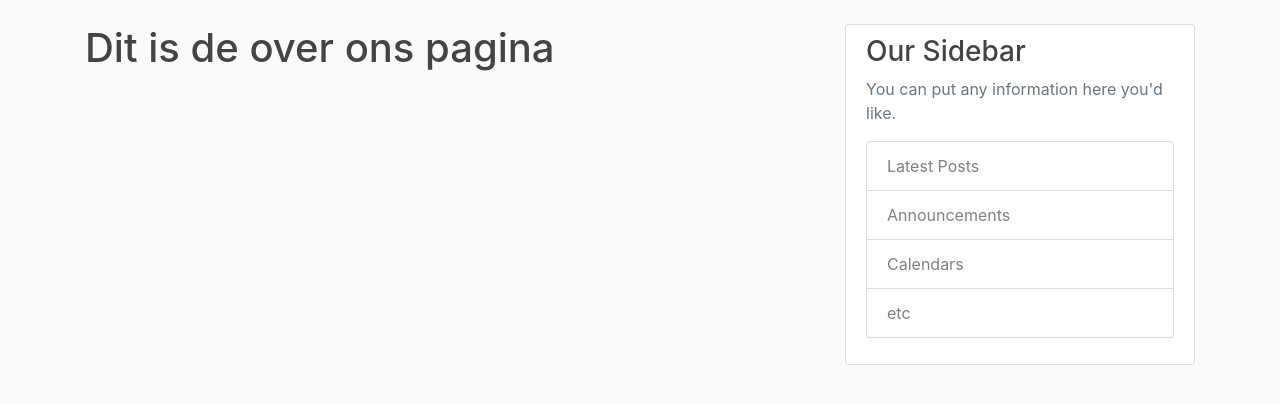
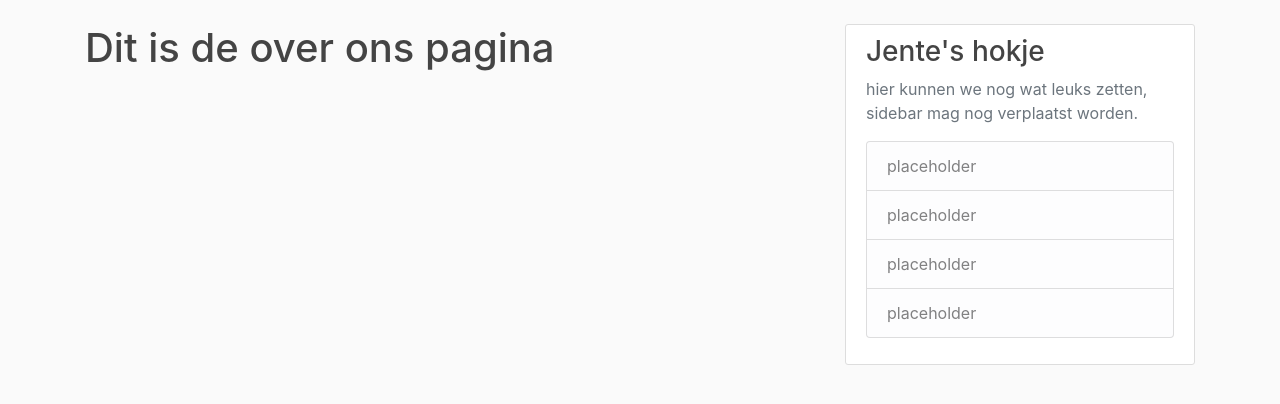
Before and after one commit to Ruben-wiel/s4d_project, a Django app: page /about/ in a window 1280 px wide. Shown: the part 56-460 px from the top of the page. Run offline with Django 3.2, Linux system fonts and the light colour scheme; some libraries are stand-ins or nearby versions.

Commit message:
kleine aanpassing base.html

```diff
--- a/s4d_webapp/website/templates/website/base.html
+++ b/s4d_webapp/website/templates/website/base.html
@@ -57,13 +57,13 @@
           </div>
           <div class="col-md-4">
             <div class="content-section">
-              <h3>Our Sidebar</h3>
-              <p class='text-muted'>You can put any information here you'd like.
+              <h3>Jente's hokje</h3>
+              <p class='text-muted'>hier kunnen we nog wat leuks zetten, sidebar mag nog verplaatst worden.
                 <ul class="list-group">
-                  <li class="list-group-item list-group-item-light">Latest Posts</li>
-                  <li class="list-group-item list-group-item-light">Announcements</li>
-                  <li class="list-group-item list-group-item-light">Calendars</li>
-                  <li class="list-group-item list-group-item-light">etc</li>
+                  <li class="list-group-item list-group-item-light">placeholder</li>
+                  <li class="list-group-item list-group-item-light">placeholder</li>
+                  <li class="list-group-item list-group-item-light">placeholder</li>
+                  <li class="list-group-item list-group-item-light">placeholder</li>
                 </ul>
               </p>
             </div>
```
